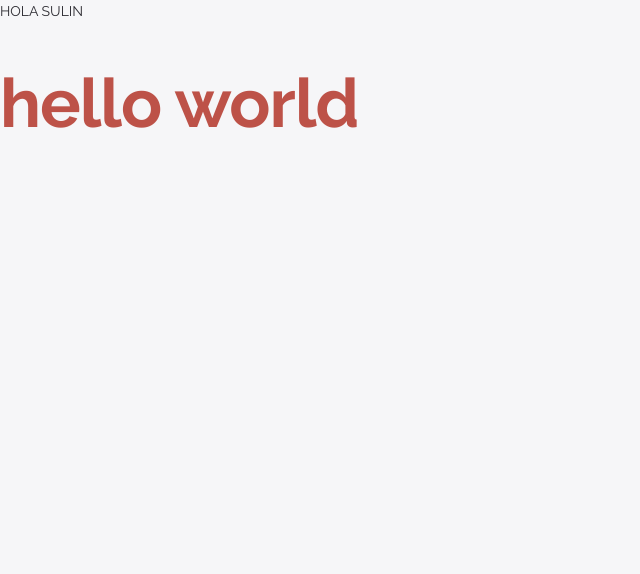
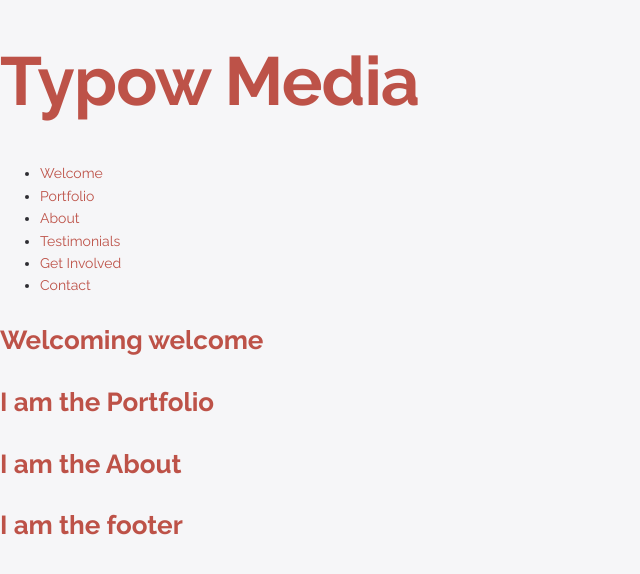
Before and after one commit to lespinalrivera/typow-media, a Jekyll site: the page built from index.html, in a window 1280 px wide. Shown: the top 574 px of the page, without its empty margins (0-640 px from the left). Built offline with Jekyll 4.4.1, drawn with Linux system fonts in a browser that asks for light colours; Markdown is read by kramdown in place of the engine named in the settings.

Commit message:
Adding some sections

```diff
--- /dev/null
+++ b/_includes/about.html
@@ -0,0 +1 @@
+<h3>I am the About</h3>
--- a/_includes/footer.html
+++ b/_includes/footer.html
@@ -1 +1 @@
-<h1>hello world</h1>
+<h3>I am the footer</h3>
--- a/_includes/header.html
+++ b/_includes/header.html
@@ -1 +1 @@
-<section> HOLA SULIN </section>
+<header><h1 class="logo">Typow Media</h1><nav><ul><li><a href="#welcome">Welcome</a></li><li><a href="#portfolio">Portfolio</a></li><li><a href="#about">About</a></li><li><a href="#testimonials">Testimonials</a></li><li><a href="#get-involved">Get Involved</a></li><li><a href="#contact">Contact</a></li></ul></nav></header>
--- /dev/null
+++ b/_includes/portfolio.html
@@ -0,0 +1 @@
+<h3>I am the Portfolio</h3>
--- /dev/null
+++ b/_includes/welcome.html
@@ -0,0 +1 @@
+<h3>Welcoming welcome</h3>
--- /dev/null
+++ b/_jadefiles/about.jade
@@ -0,0 +1 @@
+h3 I am the About
--- a/_jadefiles/footer.jade
+++ b/_jadefiles/footer.jade
@@ -1 +1 @@
-h1 hello world
+h3 I am the footer
--- /dev/null
+++ b/_jadefiles/portfolio.jade
@@ -0,0 +1 @@
+h3 I am the Portfolio
--- /dev/null
+++ b/_jadefiles/welcome.jade
@@ -0,0 +1 @@
+h3 Welcoming welcome
--- a/assets/css/style.scss
+++ b/assets/css/style.scss
@@ -9,4 +9,6 @@
 
 // Modules
 
+@import "2-sections/header"
+
 // Layouts
--- a/index.html
+++ b/index.html
@@ -4,4 +4,7 @@ title: Typow Media
 ---
 
 {% include header.html %}
+{% include welcome.html %}
+{% include portfolio.html %}
+{% include about.html %}
 {% include footer.html %}
```
Also changed, not shown: _jadefiles/header.jade (added, +11 -0 lines), assets/css/2-sections/header.sass (added).
